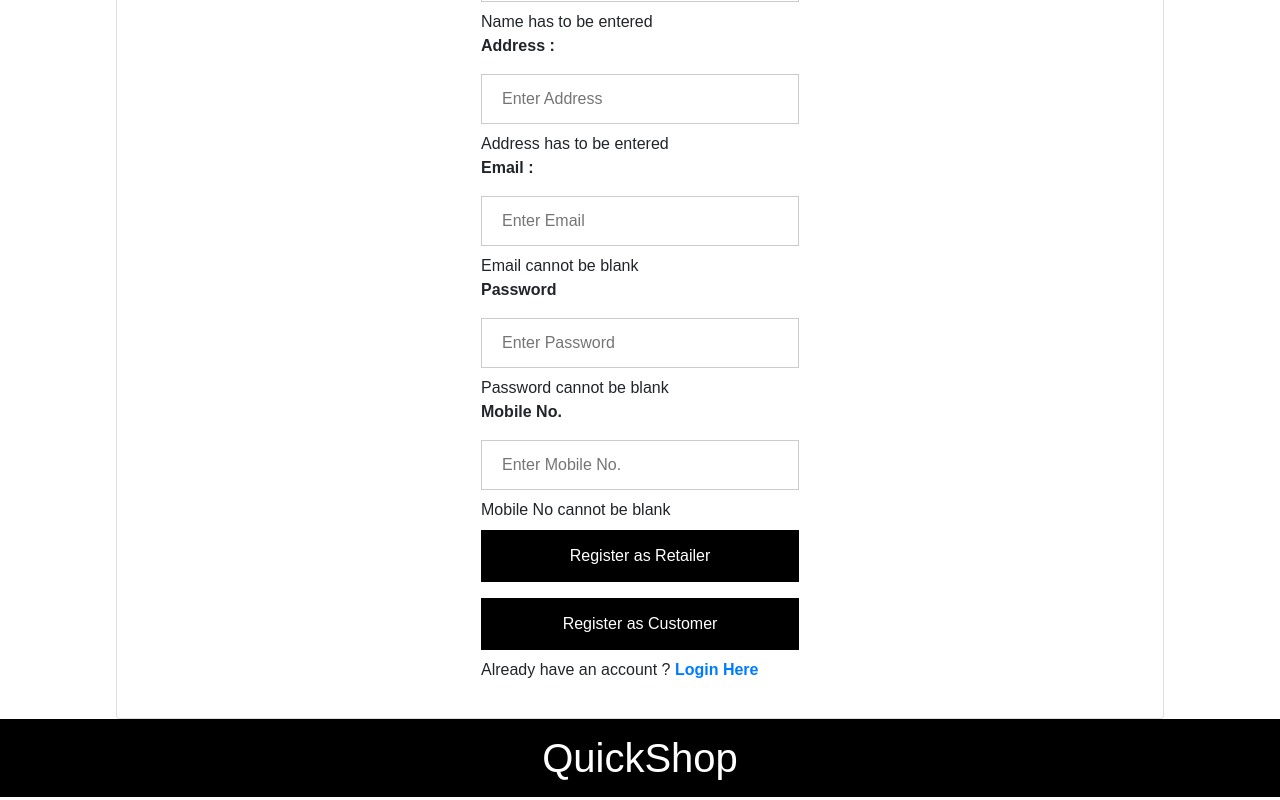
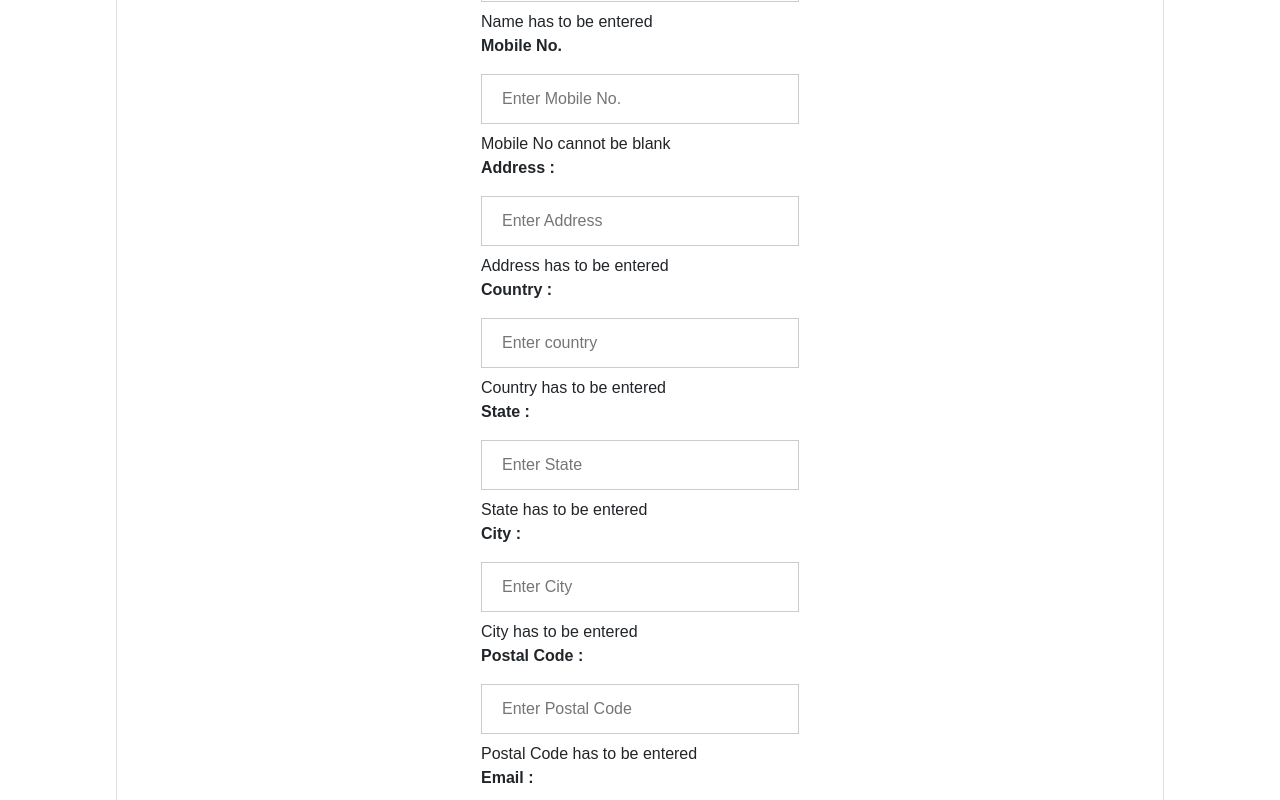
Before and after one commit to 3trupti/Online_Shopping, an Angular app: page / in a window 1280 px wide. Shown: the part 720-1520 px from the top of the page. Built offline with nearby package versions, Linux system fonts and the light colour scheme; some icons are missing.

Commit message:
Changes to registration

```diff
--- a/src/app/app.component.html
+++ b/src/app/app.component.html
@@ -7,6 +7,7 @@
   <app-add-product></app-add-product>
   <app-admin-profile></app-admin-profile>
 
+
 </div>
 
 <router-outlet></router-outlet>
--- a/src/app/components/register/register.component.html
+++ b/src/app/components/register/register.component.html
@@ -16,10 +16,39 @@
         <span *ngIf="name.errors?.required">Name has to be entered</span>
     </div>
 
+    <div>
+        <label for="mobile"><b>Mobile No.</b></label>
+        <input type="tel" name="mno" [(ngModel)]="model.mno" #mno="ngModel" pattern="^[0-9]{10}$" placeholder="Enter Mobile No." required>
+        <span *ngIf="mno.errors?.required">Mobile No cannot be blank</span>
+        <span *ngIf="mno.errors?.pattern">MobNo has to be numeric and 10 digits</span>
+    </div>
+
 	 <div>
         <label for="addr"><b>Address :</b></label>
         <input type="text" name="address" [(ngModel)]="model.address" placeholder="Enter Address" #address="ngModel" required>
         <span *ngIf="address.errors?.required">Address has to be entered</span>
+    </div>
+    <div>
+        <label for="country"><b>Country :</b></label>
+        <input type="text" name="country" [(ngModel)]="model.country" placeholder="Enter country" #country="ngModel" required>
+        <span *ngIf="country.errors?.required">Country has to be entered</span>
+    </div>
+
+    <div>
+        <label for="state"><b>State :</b></label>
+        <input type="text" name="state" [(ngModel)]="model.state" placeholder="Enter State" #state="ngModel" required>
+        <span *ngIf="state.errors?.required">State has to be entered</span>
+    </div>
+
+    <div>
+        <label for="city"><b>City :</b></label>
+        <input type="text" name="city" [(ngModel)]="model.city" placeholder="Enter City" #city="ngModel" required>
+        <span *ngIf="city.errors?.required">City has to be entered</span>
+    </div>
+    <div>
+        <label for="code"><b>Postal Code :</b></label>
+        <input type="text" name="code" [(ngModel)]="model.code" placeholder="Enter Postal Code" #code="ngModel" required>
+        <span *ngIf="code.errors?.required">Postal Code has to be entered</span>
     </div>
 
 	<div>
@@ -40,12 +69,7 @@
 
 
 
-	<div>
-        <label for="mobile"><b>Mobile No.</b></label>
-        <input type="tel" name="mno" [(ngModel)]="model.mno" #mno="ngModel" pattern="^[0-9]{10}$" placeholder="Enter Mobile No." required>
-        <span *ngIf="mno.errors?.required">Mobile No cannot be blank</span>
-        <span *ngIf="mno.errors?.pattern">MobNo has to be numeric and 10 digits</span>
-    </div>
+
 
    <!-- <div>
         <br>
```
